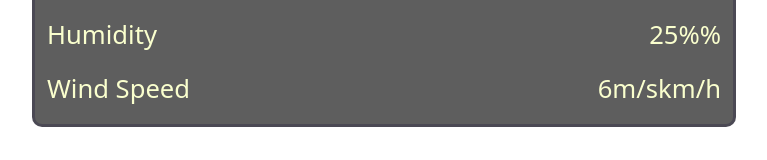
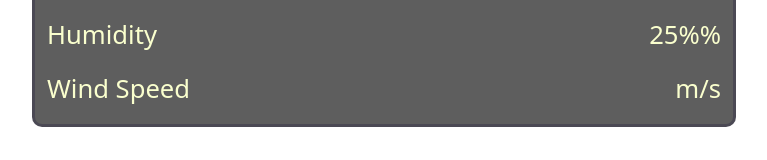
Before and after one commit to Subhamk2004/Weather-app, a plain HTML site: page index.html in a window 1280 px wide. Shown: the part 446-606 px from the top of the page, without its empty margins (256-1023 px from the left). Drawn offline with nearby package versions, Linux system fonts and the light colour scheme; no server answers.

Commit message:
metric correction

```diff
--- a/index.html
+++ b/index.html
@@ -71,8 +71,8 @@
                     <p>Wind Speed</p>
                 </div>
                 <div class="realstat">
-                    <p id="wsp">6m/s</p>
-                    <p>km/h</p>
+                    <p id="wsp"></p>
+                    <p>m/s</p>
                 </div>
 
             </div>
```
